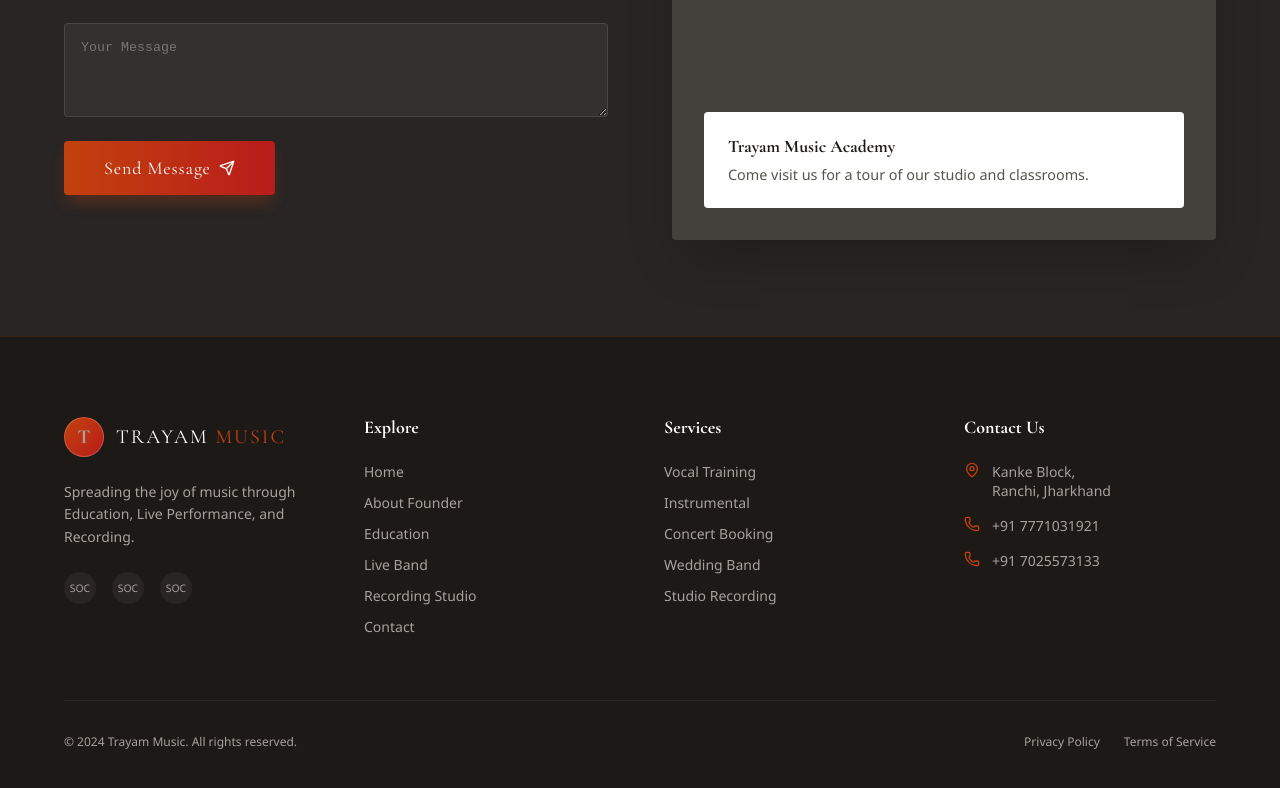
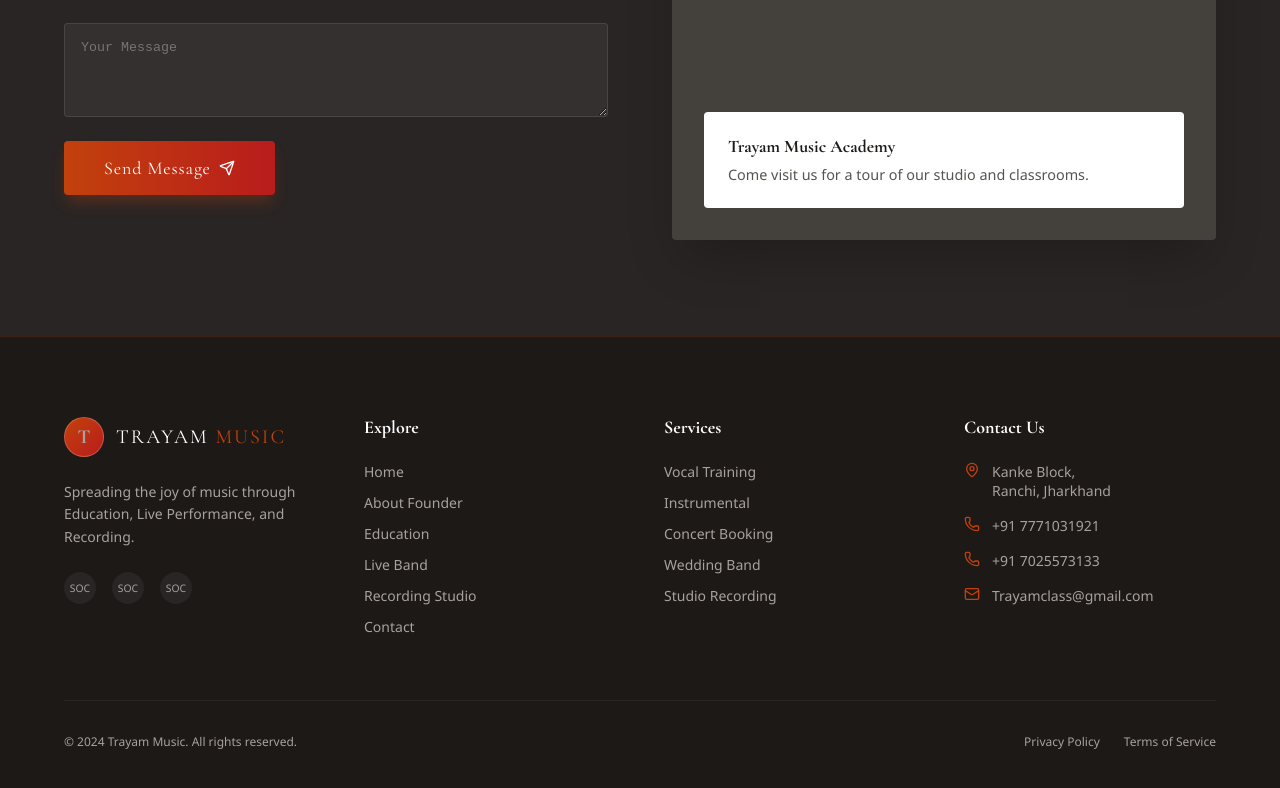
Before and after one commit to cNealgithub/Trayam_Academy, a React (Vite) app: page /contact in a window 1280 px wide. Shown: the part 1345-2133 px from the top of the page. Built offline with nearby package versions, Linux system fonts and the light colour scheme.

Commit message:
Footer reworked

```diff
--- a/src/components/Footer.jsx
+++ b/src/components/Footer.jsx
@@ -62,7 +62,7 @@ const Footer = () => (
               "Contact",
             ].map((link) => (
               <li key={link}>
-                <a href="#">{link}</a>
+                <a href="/">{link}</a>
               </li>
             ))}
           </ul>
@@ -79,7 +79,7 @@ const Footer = () => (
               "Studio Recording",
             ].map((link) => (
               <li key={link}>
-                <a href="#">{link}</a>
+                <a href="/education">{link}</a>
               </li>
             ))}
           </ul>
@@ -116,6 +116,16 @@ const Footer = () => (
               />
               <span>+91 7025573133</span>
             </li>
+            <li>
+              <Mail
+                size={16}
+                className="text-saffron"
+                style={{ flexShrink: 0 }}
+              />
+              <a href="mailto:Trayamclass@gmail.com">
+              <span>Trayamclass@gmail.com</span>
+              </a>
+            </li>
           </ul>
         </div>
       </div>
```
